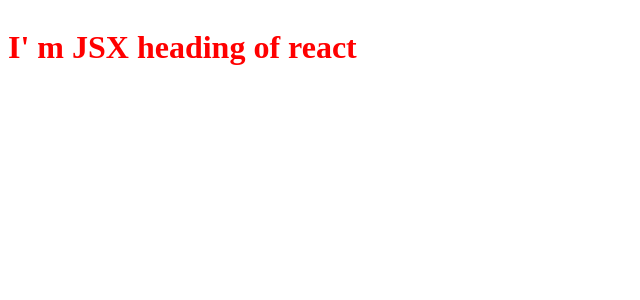
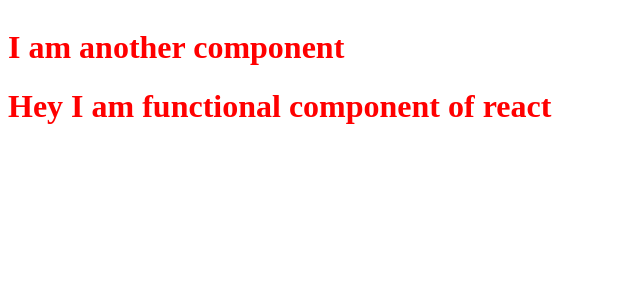
Before and after one commit to patelamancode/namaste-react-dev, a React (Vite) app: page / in a window 1280 px wide. Shown: the top 300 px of the page, without its empty margins (0-640 px from the left). Built offline with nearby package versions, Linux system fonts and the light colour scheme.

Commit message:
JSX senetize our data which it have inside before sending to browser for render

```diff
--- a/App.js
+++ b/App.js
@@ -3,17 +3,24 @@
 
 const root = ReactDOM.createRoot(document.getElementById("root"));
 
-// creating react  element normaly with out JSX
-// React.createElemet  => React element i.e (JS-object)  => render as html element
-const normalHeading = React.createElement(
-  "h1",
-  { id: "heading-tag" },
-  "Hey, I am normal react element"
-);
-// ========================================
-//  By using JSX (JSX !==  html) both have similar syntax (also similar syntax of XML)
-// JSX code - transpiled before reaches to JS engine - Parcel transpiled by using - another depency known as Babel- then JS engine understand transpiled react code
+// React Element
 // JSX  => (Transpiled by using Babel) React.createElemet  => React element i.e (JS-object)  => render as html element
 const jsxHeading = <h1 id="heading-jsx">I' m JSX heading of react</h1>;
 
-root.render(jsxHeading);
+// Creating React Functioneal component
+// (Below things of usin componentt inside componen to render called component-composition)
+const NewComponent = () => <h1>I am another component</h1>;
+const HeadingFuncComponent = () => {
+  return (
+    <div id="container">
+      <NewComponent />
+      <h1 className="heading">Hey I am functional component of react</h1>
+    </div>
+  );
+};
+
+// rendering react element
+// root.render(jsxHeading);
+
+// rendering react  components
+root.render(<HeadingFuncComponent />);
```
Also changed, not shown: 3 other files (tests, documents, lock files or other folders).
